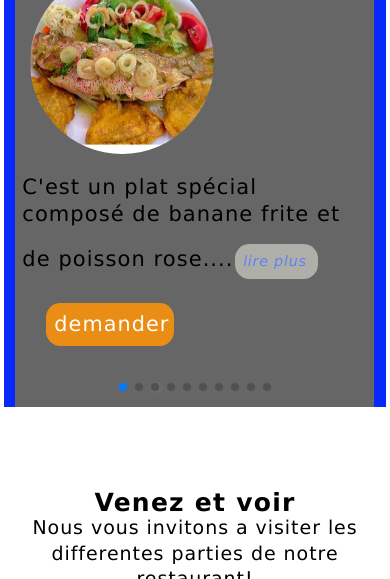
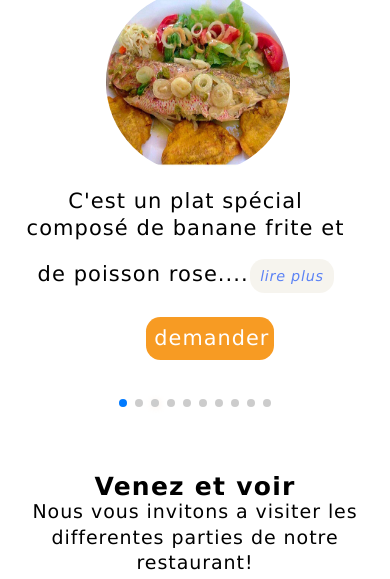
Before and after one commit to Rithoo/Restaurant_CommunautaesRMDFA, a plain HTML site: page index.html in a window 390 px wide. Shown: the part 265-844 px from the top of the page. Drawn offline with nearby package versions, Linux system fonts and the light colour scheme.

Commit message:
modification style.css

```diff
--- a/style/style.css
+++ b/style/style.css
@@ -24,6 +24,7 @@ html{
 body{
     width: 100%;
     height: 100vh;
+
 }
 .container{
     width: 98%;
@@ -36,6 +37,7 @@ section{
     padding: 2rem 5%;
     position: relative;
     top: 100px;
+    background: white;
 
 
 }
@@ -224,6 +226,12 @@ margin-right: 3rem;
 .pied-page2{
  margin-top: 6rem;
 }
+
+.show-slide{
+top: 70px;
+
+}
+
 }
 
 
@@ -293,8 +301,16 @@ nav ul li a:hover{
 }
 
 .show-slide{
-  top: 2rem;
-}
+  top: 4rem;
+
+}
+
+.show-slide .swiper .swiper-wrapper .swiper-slide{
+  justify-content: center;
+  text-align: center;
+
+}
+
 
 .slide-content{
   font-size: 70%;
@@ -323,10 +339,10 @@ nav ul li a:hover{
 .marquee{
     /* width:700px; */
     position: absolute;
-    top: 25%;
+    top: 20%;
     transform: translateY(-100%);
     font-size: 10px;
-    z-index: 0;
+    z-index: -3;
 
     }
 
@@ -339,7 +355,7 @@ nav ul li a:hover{
 
     @keyframes anmarq{
         0%{
-            transform: translateX(100%);
+            transform: translateX(140%);
         }
         100%{
             transform: translateX(-100%);
@@ -349,7 +365,7 @@ nav ul li a:hover{
 
 
     .show-slide{
-      background: #0929fc;
+      /* background: #0929fc; */
       margin-top: 2rem;
       padding: 0 3%;
       height: auto;
@@ -358,11 +374,11 @@ nav ul li a:hover{
 .show-slide .swiper .swiper-wrapper .swiper-slide{
     display: flex;
     align-items: center;
-    padding-top: 1rem;
+    padding-top: .1rem;
     font-size: 10px;
-    background-color: #666666;
+    /* background-color: #666666; */
     width: 100%;
-    height: 38rem;
+    height: 37rem;
 
 }
 
@@ -388,7 +404,7 @@ nav ul li a:hover{
 .show-slide .swiper .swiper-wrapper .swiper-slide
 .slide-content p{
     font-size: 3em;
-    padding: .5rem 1.6rem .5rem 0rem;
+    padding: .2rem 1.6rem .5rem 0rem;
 }
 
 .swiper-slide .img-plat{
```
